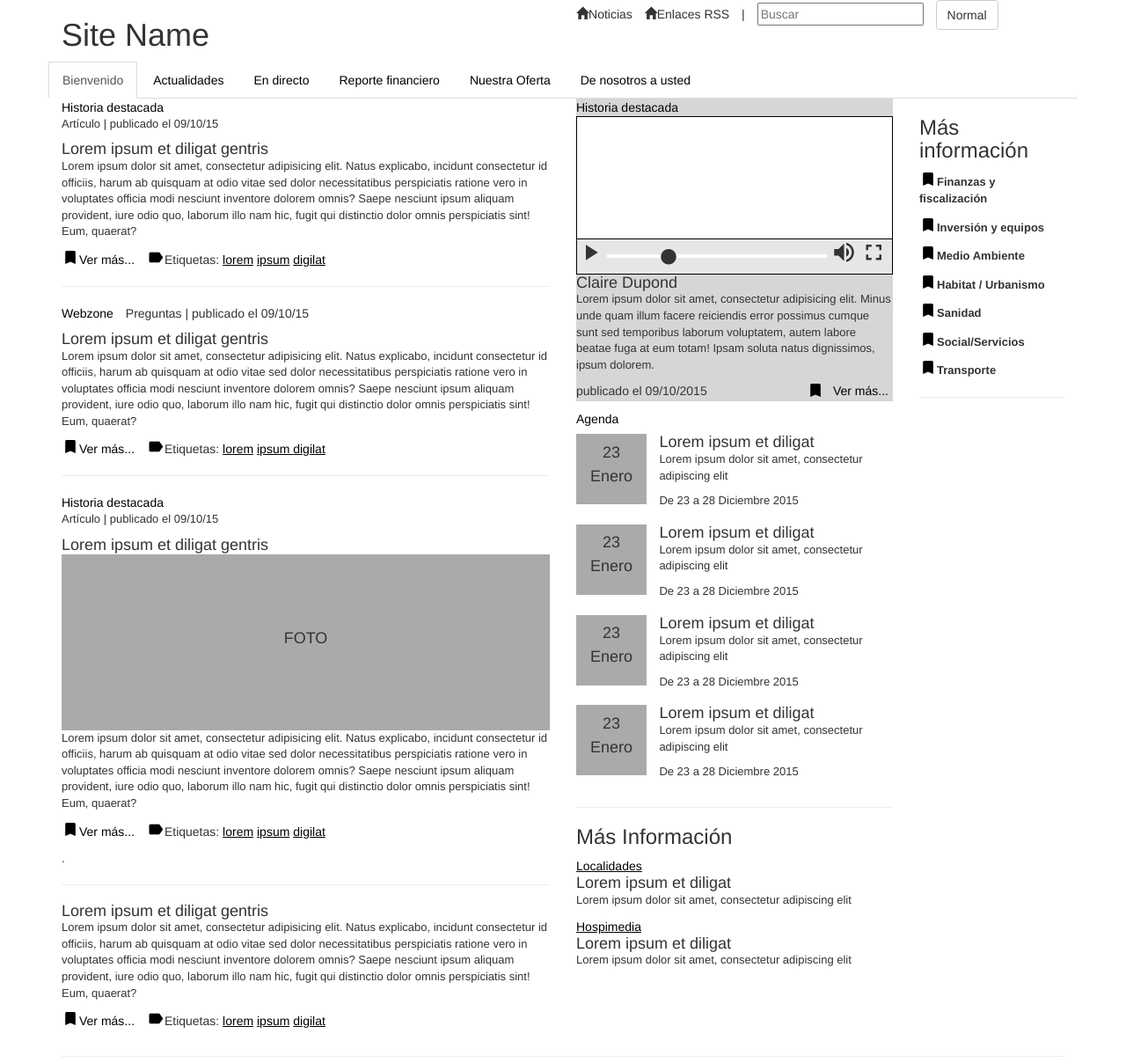
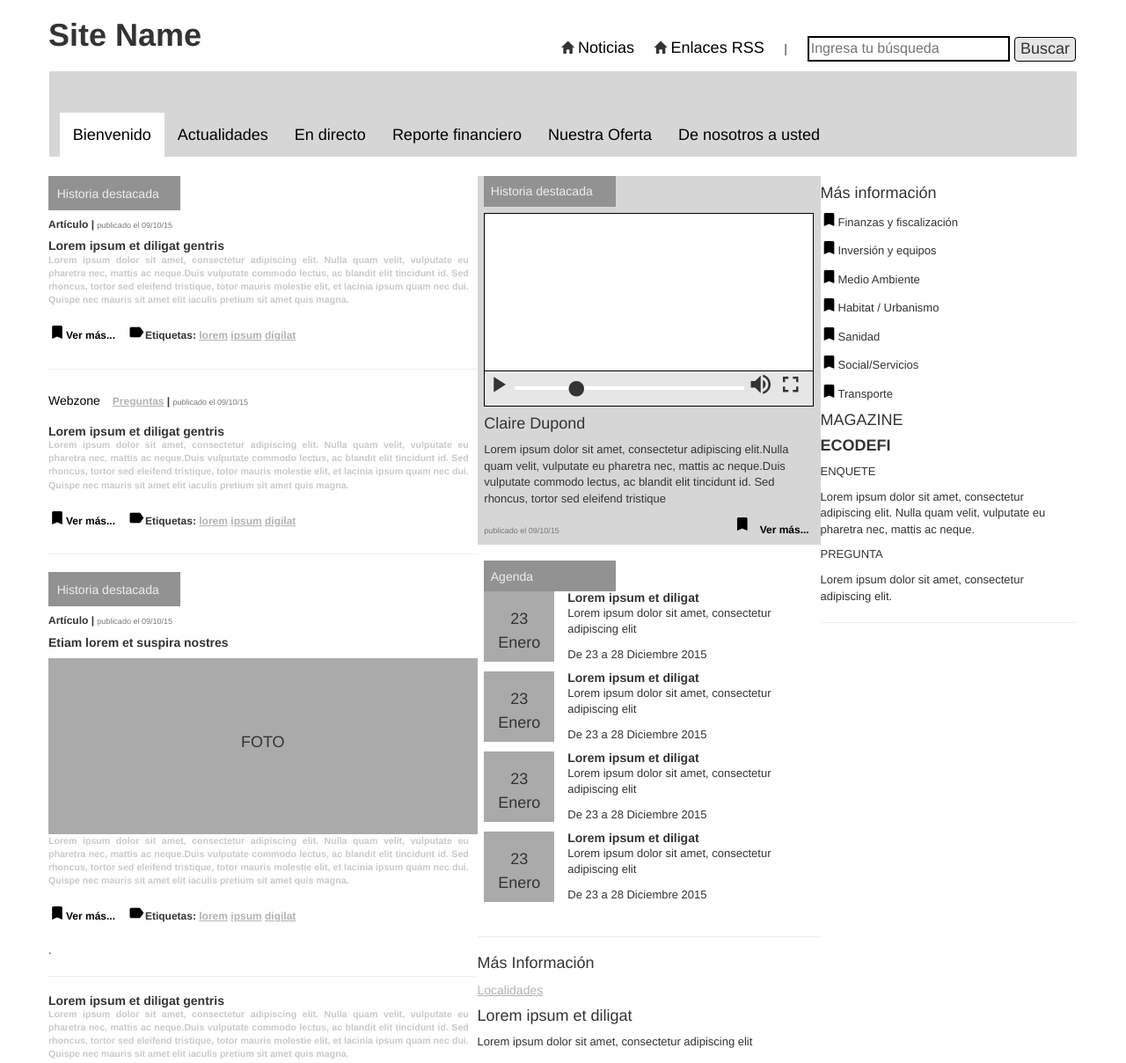
Before and after one commit to dsantisteban/Bootstrap-GridSystem, a plain HTML site: page index.html in a window 1280 px wide. Shown: the top 1208 px of the page at 88% size. Drawn offline with Linux system fonts and the light colour scheme.

Commit message:
Second Commit

```diff
--- a/css/main.css
+++ b/css/main.css
@@ -4,10 +4,61 @@ a:hover{
 	color:black;
 }
 a:hover{
-	font-weight: 600
+	font-weight: 600;
+	text-decoration: none;
+}
+.noticia{
+	padding-top:6%;
+}
+.noticia li a,
+.noticia li button,
+.navbar-inverse .navbar-collapse, .navbar-inverse .navbar-form {
+	font-size: 18px;
+}
+
+.noticia li {
+	padding-right: 2%;
+}
+.noticia li button{
+	border-color: black;
+	background-color: #E6E6E6;
+	padding:0 10%;
+}
+.noticia li input{
+	border: 2px black solid;
+	padding-left: 1%;
+	color:#D1D1D1;
+	font-size: 16px;
+	font-weight: 400;
+	width: 108%;
 }
 .nav-tabs>li>a {
     border-radius: 0px 0px 0 0;
+}
+.nav-tabs ul{
+	padding-left: 1%;
+}
+.navbar-inverse {
+    background-color: white;
+    border-color:white;
+}
+.navbar-collapse {
+    padding:0
+}
+.navegador{
+	background-color: #D6D6D6;
+	padding-top: 4%;
+}
+.navbar-inverse .navbar-nav>li>a {
+    color: black;
+}
+.navbar-inverse .navbar-collapse, .navbar-inverse .navbar-form {
+    border-color: white;
+}
+.navbar-inverse .navbar-nav>.active>a, .navbar-inverse .navbar-nav>.active>a:focus,
+.navbar-inverse .navbar-nav>.active>a:hover {
+    color:black;
+    background-color: white;
 }
 .foto{
 	width: 100%;
@@ -18,7 +69,7 @@ a:hover{
 	padding: 86px 0%;
 }
 .video{
-	height: 180px;
+	height: 220px;
 	width: 100%;
 	background-color: white;
 	border: 1px solid black;
@@ -71,8 +122,9 @@ span[class*="mdi-bookmark"] {
 .box h4 {
 	line-height: 1.5;
 }
-h4{
+h5{
 	margin:0;
+	font-weight: 600;
 }
 p{
 	font-size: 13px;
@@ -83,6 +135,40 @@ p{
 .more-ifm{
 	padding-right: 4%;
 }
-.agenda{
-	padding-top: 2%;
+.calendar{
+	padding: 2%;
 }
+
+[class*="col-"]{
+	padding: 0;
+}
+.col-md-2{
+	padding-left: 1%;
+}
+
+.box-history{
+	padding:2% 3% 2% 2%;
+	width: 150px;
+	background-color: #929292;
+	color:#EEEEEE;
+
+}
+.claire{
+	padding: 0% 2%;
+}
+.repeat1 p{
+	text-align: justify;
+	font-size: 10.6px;
+	color: #C9C9C9;
+	margin-right: 2%;
+	font-weight: bold;
+}
+.video {
+	margin-top: 2%;
+}
+h1,h2,h5,h6{
+	font-weight:800;
+}
+ins{
+	color:#B2B2B2;
+}
--- a/index.html
+++ b/index.html
@@ -5,9 +5,8 @@
   <title>Bootstrap: Grid System</title>
   <link rel="stylesheet" href="css/bootstrap.min.css">
   <link rel="stylesheet" href="css/main.css">
+  <link rel="stylesheet" href="css/queries.css">
   <link rel="stylesheet" href="css/materialdesignicons.min.css">
-
-
   <!-- HTML5 Shim and Respond.js Agrega soporte para elementos HTML5 y media quieries en IE8 -->
   <!-- ADVERTENCIA: Respond.js no soporta que ejecutes tu código via file:// -->
   <!--[if lt IE 9]>
@@ -19,21 +18,31 @@
    <!-- Inserta tu código aqui -->
    <div class="container">
     <div class="row">
-      <div class="col-md-6">
+      <div class="col-md-5 col-xs-5">
         <h1>Site Name</h1>
       </div>
-      <div class="col-md-6">
-        <ul class="list-inline">
-          <li><span class="glyphicon glyphicon-home"></span>Noticias </li>
-          <li><span class="glyphicon glyphicon-home"></span>Enlaces RSS</li>
-          <li>|</li>
-          <li><input type="text" placeholder="Buscar"></li>
-          <li><button type="button" class="btn btn-default">Normal</button></li>
+      <div class="col-md-7 col-xs-7">
+        <ul class="noticia list-inline text-right">
+          <li><span class="glyphicon glyphicon-home"></span><a href="#"> Noticias</a> </li>
+          <li><span class="glyphicon glyphicon-home"></span><a href="#"> Enlaces RSS</a></li>
+          <li class="hidden-xs hidden-sm">|</li>
+          <li class="hidden-xs hidden-sm"><input type="text" placeholder="Ingresa tu búsqueda"></li>
+          <li class="hidden-xs hidden-sm"><button type="button" class="btn btn-default">Buscar</button></li>
         </ul>
       </div>
     </div>
     <div class="row">
-      <ul class="nav nav-tabs">
+      <nav id="menu" class="navbar navbar-inverse">
+        <div class="navegador">
+          <div class="navbar-header">
+            <button type="button" class="navbar-toggle" data-toggle="collapse" data-target="#collapse">
+              <span class="icon-bar"></span>
+              <span class="icon-bar"></span>
+              <span class="icon-bar"></span>
+            </button>
+          </div>
+          <div class="nav-tabs collapse navbar-collapse" id="collapse">
+            <ul class="nav  navbar-nav navbar-left text-center">
               <li class="active"><a href="#">Bienvenido</a></li>
               <li><a href="#">Actualidades</a></li>
               <li><a href="#">En directo</a></li>
@@ -42,21 +51,24 @@
               <li><a href="#">De nosotros a usted</a></li>
             </ul>
           </div>
+        </div>
+      </nav>
+    </div>
     <div class="row">
-      <div class="col-md-6">
+      <div class="col-md-5 col-sm-7">
         <div class="article">
-          <a href="">Historia destacada</a>
-          <p>Artículo <span>|</span><span> publicado el 09/10/15</span></p>
+          <div class="box-history" href="">Historia destacada</div>
+          <h6>Artículo | <small>publicado el 09/10/15</small></h6>
           <div class="repeat1">
-            <h4>Lorem ipsum et diligat gentris</h4>
-            <p>Lorem ipsum dolor sit amet, consectetur adipisicing elit. Natus explicabo, incidunt consectetur id officiis, harum ab quisquam at odio vitae sed dolor necessitatibus perspiciatis ratione vero in voluptates officia modi nesciunt inventore dolorem omnis? Saepe nesciunt ipsum aliquam provident, iure odio quo, laborum illo nam hic, fugit qui distinctio dolor omnis perspiciatis sint! Eum, quaerat?</p>
+            <h5>Lorem ipsum et diligat gentris</h5>
+            <p>Lorem ipsum dolor sit amet, consectetur adipiscing elit. Nulla quam velit, vulputate eu pharetra nec, mattis ac neque.Duis vulputate commodo lectus, ac blandit  elit tincidunt id. Sed rhoncus, tortor sed eleifend tristique, totor mauris molestie elit, et lacinia ipsum quam nec dui. Quispe nec mauris sit amet elit iaculis pretium sit amet quis magna.</p>
             <div>
               <ul class="list-unstyled list-inline">
-                <li><span class="mdi mdi-bookmark"></span><a href="">Ver más...</a></li>
-                <li><span class="mdi mdi-label"></span>Etiquetas:
+                <li><h6><span class="mdi mdi-bookmark"></span><a href="">Ver más...</a></h6></li>
+                <li><h6><span class="mdi mdi-label"></span>Etiquetas:
                   <a href=""><ins>lorem</ins></a>
                   <a href=""><ins>ipsum</ins> </a>
-                  <a href=""><ins>digilat</ins></a>
+                  <a href=""><ins>digilat</ins></a></h6>
                 </li>
               </ul>
             </div>
@@ -66,40 +78,42 @@
         <div class="article">
           <ul class="list-unstyled list-inline">
             <li><a href="#">Webzone</a></li>
-            <li>Preguntas | publicado el 09/10/15</li>
+            <li><h6><ins>Preguntas</ins> | <small>publicado el 09/10/15</small></h6></li>
           </ul>
           <div class="repeat1">
-            <h4>Lorem ipsum et diligat gentris</h4>
-            <p>Lorem ipsum dolor sit amet, consectetur adipisicing elit. Natus explicabo, incidunt consectetur id officiis, harum ab quisquam at odio vitae sed dolor necessitatibus perspiciatis ratione vero in voluptates officia modi nesciunt inventore dolorem omnis? Saepe nesciunt ipsum aliquam provident, iure odio quo, laborum illo nam hic, fugit qui distinctio dolor omnis perspiciatis sint! Eum, quaerat?</p>
+            <h5>Lorem ipsum et diligat gentris</h5>
+            <p>Lorem ipsum dolor sit amet, consectetur adipiscing elit. Nulla quam velit, vulputate eu pharetra nec, mattis ac neque.Duis vulputate commodo lectus, ac blandit  elit tincidunt id. Sed rhoncus, tortor sed eleifend tristique, totor mauris molestie elit, et lacinia ipsum quam nec dui. Quispe nec mauris sit amet elit iaculis pretium sit amet quis magna.</p>
             <div>
               <ul class="list-unstyled list-inline">
-                <li><span class="mdi mdi-bookmark"></span><a href="">Ver más...</a></li>
-                <li><span class="mdi mdi-label"></span>Etiquetas:
+                <li><h6><span class="mdi mdi-bookmark"></span><a href="">Ver más...</a></h6></li>
+                <li><h6><span class="mdi mdi-label"></span>Etiquetas:
                   <a href=""><ins>lorem</ins></a>
-                  <a href=""><ins>ipsum </ins></a>
-                  <a href=""><ins>digilat</ins></a>
+                  <a href=""><ins>ipsum</ins> </a>
+                  <a href=""><ins>digilat</ins></a></h6>
                 </li>
               </ul>
             </div>
           </div>
         </div>
+        <hr>
+
         <div class="article">
-        <hr>
-          <a href="">Historia destacada</a>
-          <p>Artículo <span>|</span><span> publicado el 09/10/15</span></p>
+
+          <div class="box-history" href="">Historia destacada</div>
+          <h6>Artículo | <small>publicado el 09/10/15</small></h6>
           <div class="repeat1">
-            <h4>Lorem ipsum et diligat gentris</h4>
+            <h5>Etiam lorem et suspira nostres</h5>
             <div class="foto text-center">
               <h4>FOTO</h4>
             </div>
-            <p>Lorem ipsum dolor sit amet, consectetur adipisicing elit. Natus explicabo, incidunt consectetur id officiis, harum ab quisquam at odio vitae sed dolor necessitatibus perspiciatis ratione vero in voluptates officia modi nesciunt inventore dolorem omnis? Saepe nesciunt ipsum aliquam provident, iure odio quo, laborum illo nam hic, fugit qui distinctio dolor omnis perspiciatis sint! Eum, quaerat?</p>
+            <p>Lorem ipsum dolor sit amet, consectetur adipiscing elit. Nulla quam velit, vulputate eu pharetra nec, mattis ac neque.Duis vulputate commodo lectus, ac blandit  elit tincidunt id. Sed rhoncus, tortor sed eleifend tristique, totor mauris molestie elit, et lacinia ipsum quam nec dui. Quispe nec mauris sit amet elit iaculis pretium sit amet quis magna.</p>
             <div>
               <ul class="list-unstyled list-inline">
-                <li><span class="mdi mdi-bookmark"></span><a href="">Ver más...</a></li>
-                <li><span class="mdi mdi-label"></span>Etiquetas:
+                <li><h6><span class="mdi mdi-bookmark"></span><a href="">Ver más...</a></h6></li>
+                <li><h6><span class="mdi mdi-label"></span>Etiquetas:
                   <a href=""><ins>lorem</ins></a>
                   <a href=""><ins>ipsum</ins> </a>
-                  <a href=""><ins>digilat</ins></a>
+                  <a href=""><ins>digilat</ins></a></h6>
                 </li>
               </ul>
             </div>.
@@ -107,25 +121,25 @@
         </div>
         <hr>
         <div class="repeat1">
-          <h4>Lorem ipsum et diligat gentris</h4>
-          <p>Lorem ipsum dolor sit amet, consectetur adipisicing elit. Natus explicabo, incidunt consectetur id officiis, harum ab quisquam at odio vitae sed dolor necessitatibus perspiciatis ratione vero in voluptates officia modi nesciunt inventore dolorem omnis? Saepe nesciunt ipsum aliquam provident, iure odio quo, laborum illo nam hic, fugit qui distinctio dolor omnis perspiciatis sint! Eum, quaerat?</p>
+          <h5>Lorem ipsum et diligat gentris</h5>
+          <p>Lorem ipsum dolor sit amet, consectetur adipiscing elit. Nulla quam velit, vulputate eu pharetra nec, mattis ac neque.Duis vulputate commodo lectus, ac blandit  elit tincidunt id. Sed rhoncus, tortor sed eleifend tristique, totor mauris molestie elit, et lacinia ipsum quam nec dui. Quispe nec mauris sit amet elit iaculis pretium sit amet quis magna.</p>
           <div>
               <ul class="list-unstyled list-inline">
-              <li><span class="mdi mdi-bookmark"></span><a href="">Ver más...</a></li>
-              <li><span class="mdi mdi-label"></span>Etiquetas:
+                <li><h6><span class="mdi mdi-bookmark"></span><a href="">Ver más...</a></h6></li>
+                <li><h6><span class="mdi mdi-label"></span>Etiquetas:
                   <a href=""><ins>lorem</ins></a>
                   <a href=""><ins>ipsum</ins> </a>
-                <a href=""><ins>digilat</ins></a>
+                  <a href=""><ins>digilat</ins></a></h6>
                 </li>
               </ul>
           </div>
         </div>
       </div>
-      <div class="col-md-4">
+      <div class="col-md-4 col-sm-5">
         <div class="claire">
-          <div>
-            <a href="">Historia destacada</a>
-          </div>
+
+            <div class="box-history" href="">Historia destacada</div>
+
           <div class="video ">
             <div class="played">
               <div>
@@ -145,21 +159,21 @@
             </div>
           </div>
           <h4>Claire Dupond</h4>
-          <p>Lorem ipsum dolor sit amet, consectetur adipisicing elit. Minus unde quam illum facere reiciendis error possimus cumque sunt sed temporibus laborum voluptatem, autem labore beatae fuga at eum totam! Ipsam soluta natus dignissimos, ipsum dolorem.</p>
+          <p>Lorem ipsum dolor sit amet, consectetur adipiscing elit.Nulla quam velit, vulputate eu pharetra nec, mattis ac neque.Duis vulputate commodo lectus, ac blandit  elit tincidunt id. Sed rhoncus, tortor sed eleifend tristique</p>
           <ul class="list-unstyled list-inline clearfix">
-            <li class="pull-left"> publicado el 09/10/2015</li>
-            <li class="pull-right"> <a href="">Ver más...</a> </li>
-            <li class="pull-right"><span class="mdi mdi-bookmark"></span></li>
+            <li class="pull-left"><h6><small>publicado el 09/10/15</small></h6></li>
+            <li class="pull-right"> <a href=""> <h6>Ver más...</h6></a> </li>
+            <li class="pull-right"><span class="mdi mdi-bookmark"></li>
           </ul>
         </div>
         <div class="calendar">
-          <a href=" ">Agenda</a>
+          <div class="box-history">Agenda</div>
           <div class="agenda clearfix">
             <div class="pull-left box text-center">
               <h4> 23 Enero</h4>
             </div>
             <div class="fecha over-hidden">
-              <h4>Lorem ipsum et diligat</h4>
+              <h5>Lorem ipsum et diligat</h5>
               <p>Lorem ipsum dolor sit amet, consectetur adipiscing elit</p>
               <p>De 23 a 28 Diciembre 2015</p>
             </div>
@@ -169,7 +183,7 @@
               <h4> 23 Enero</h4>
             </div>
             <div class="fecha over-hidden">
-              <h4>Lorem ipsum et diligat</h4>
+              <h5>Lorem ipsum et diligat</h5>
               <p>Lorem ipsum dolor sit amet, consectetur adipiscing elit</p>
               <p>De 23 a 28 Diciembre 2015</p>
             </div>
@@ -179,7 +193,7 @@
               <h4> 23 Enero</h4>
             </div>
             <div class="fecha over-hidden">
-              <h4>Lorem ipsum et diligat</h4>
+              <h5>Lorem ipsum et diligat</h5>
               <p>Lorem ipsum dolor sit amet, consectetur adipiscing elit</p>
               <p>De 23 a 28 Diciembre 2015</p>
             </div>
@@ -189,7 +203,7 @@
               <h4> 23 Enero</h4>
             </div>
             <div class="fecha over-hidden">
-              <h4>Lorem ipsum et diligat</h4>
+              <h5>Lorem ipsum et diligat</h5>
               <p>Lorem ipsum dolor sit amet, consectetur adipiscing elit</p>
               <p>De 23 a 28 Diciembre 2015</p>
             </div>
@@ -197,7 +211,7 @@
         </div>
         <hr>
         <div class="information">
-          <h3>Más Información</h3>
+          <h4>Más Información</h4>
           <a href=" "><ins>Localidades</ins></a>
           <h4>Lorem ipsum et diligat</h4>
           <p>Lorem ipsum dolor sit amet, consectetur adipiscing elit</p>
@@ -206,16 +220,24 @@
           <p>Lorem ipsum dolor sit amet, consectetur adipiscing elit</p>
         </div>
       </div>
-      <div class="col-md-2">
+      <div class="col-md-3 sm-hiddem">
         <div class="more-ifm">
-          <h3>Más información</h3>
-          <p><span class="mdi mdi-bookmark"></span><strong>Finanzas y fiscalización</strong></p>
-          <p><span class="mdi mdi-bookmark"></span><strong>Inversión y equipos</strong></p>
-          <p><span class="mdi mdi-bookmark"></span><strong>Medio Ambiente</strong></p>
-          <p><span class="mdi mdi-bookmark"></span><strong>Habitat / Urbanismo</strong></p>
-          <p><span class="mdi mdi-bookmark"></span><strong>Sanidad</strong></p>
-          <p><span class="mdi mdi-bookmark"></span><strong>Social/Servicios</strong></p>
-          <p><span class="mdi mdi-bookmark"></span><strong>Transporte</strong></p>
+          <h4>Más información</h4>
+          <p><span class="mdi mdi-bookmark"></span>Finanzas y fiscalización</p>
+          <p><span class="mdi mdi-bookmark"></span>Inversión y equipos</p>
+          <p><span class="mdi mdi-bookmark"></span>Medio Ambiente</p>
+          <p><span class="mdi mdi-bookmark"></span>Habitat / Urbanismo</p>
+          <p><span class="mdi mdi-bookmark"></span>Sanidad</p>
+          <p><span class="mdi mdi-bookmark"></span>Social/Servicios</p>
+          <p><span class="mdi mdi-bookmark"></span>Transporte</p>
+        </div>
+        <div class="magazine">
+          <h4>MAGAZINE</h4>
+          <h4><strong>ECODEFI</strong></h4>
+          <p>ENQUETE</p>
+          <p>Lorem ipsum dolor sit amet, consectetur adipiscing elit. Nulla quam velit, vulputate eu pharetra nec, mattis ac neque.</p>
+          <p>PREGUNTA</p>
+          <p>Lorem ipsum dolor sit amet, consectetur adipiscing elit.</p>
         </div>
         <hr>
       </div>
@@ -224,39 +246,39 @@
     <div class="row">
       <div class="more-ifm pull-left">
         <h3>Rubros</h3>
-        <p><span class="mdi mdi-bookmark"></span><strong>Actualidades</strong></p>
-        <p><span class="mdi mdi-bookmark"></span><strong>En directo</strong></p>
-        <p><span class="mdi mdi-bookmark"></span><strong>Reporte Financiero</strong></p>
-        <p><span class="mdi mdi-bookmark"></span><strong>Nuestra oferta</strong></p>
-        <p><span class="mdi mdi-bookmark"></span><strong>De Nosotros a ustedes</strong></p>
+        <p><span class="mdi mdi-bookmark"></span>Actualidades</p>
+        <p><span class="mdi mdi-bookmark"></span>En directo</p>
+        <p><span class="mdi mdi-bookmark"></span>Reporte Financiero</p>
+        <p><span class="mdi mdi-bookmark"></span>Nuestra oferta</p>
+        <p><span class="mdi mdi-bookmark"></span>De Nosotros a ustedes</p>
       </div>
-      <div class="more-ifm pull-left">
+      <div class="more-ifm pull-left hidden">
         <h3>Expertise</h3>
-        <p><span class="mdi mdi-bookmark"></span><strong>Finanzas y fiscalización</strong></p>
-        <p><span class="mdi mdi-bookmark"></span><strong>Inversión y equipos</strong></p>
-        <p><span class="mdi mdi-bookmark"></span><strong>Medio Ambiente</strong></p>
-        <p><span class="mdi mdi-bookmark"></span><strong>Habitat / Urbanismo</strong></p>
-        <p><span class="mdi mdi-bookmark"></span><strong>Sanidad</strong></p>
-        <p><span class="mdi mdi-bookmark"></span><strong>Social/Servicios</strong></p>
-        <p><span class="mdi mdi-bookmark"></span><strong>Transporte</strong></p>
+        <p><span class="mdi mdi-bookmark"></span>Finanzas y fiscalización</p>
+        <p><span class="mdi mdi-bookmark"></span>Inversión y equipos</p>
+        <p><span class="mdi mdi-bookmark"></span>Medio Ambiente</p>
+        <p><span class="mdi mdi-bookmark"></span>Habitat / Urbanismo</p>
+        <p><span class="mdi mdi-bookmark"></span>Sanidad</p>
+        <p><span class="mdi mdi-bookmark"></span>Social/Servicios</p>
+        <p><span class="mdi mdi-bookmark"></span>Transporte</p>
       </div>
       <div class="more-ifm pull-left">
         <h3>Suscripción</h3>
-        <p><span class="mdi mdi-bookmark"></span><strong>Todo el flujo</strong></p>
-        <p><span class="mdi mdi-bookmark"></span><strong>Flujo RSS para expertos</strong></p>
-        <p><span class="mdi mdi-bookmark"></span><strong>Noticias</strong></p>
+        <p><span class="mdi mdi-bookmark"></span>Todo el flujo</p>
+        <p><span class="mdi mdi-bookmark"></span>Flujo RSS para expertos</p>
+        <p><span class="mdi mdi-bookmark"></span>Noticias</p>
       </div>
       <div class="more-ifm pull-left">
         <h3>Nosotros</h3>
-        <p><span class="mdi mdi-bookmark"></span><strong>¿Quiénes somos?</strong></p>
-        <p><span class="mdi mdi-bookmark"></span><strong>Plan del sitio</strong></p>
-        <p><span class="mdi mdi-bookmark"></span><strong>Información legal</strong></p>
+        <p><span class="mdi mdi-bookmark"></span>¿Quiénes somos?</p>
+        <p><span class="mdi mdi-bookmark"></span>Plan del sitio</p>
+        <p><span class="mdi mdi-bookmark"></span>Información legal</p>
       </div>
       <div class="more-ifm pull-left">
         <h3>Contacto</h3>
-        <p><span class="mdi mdi-bookmark"></span><strong>Contáctanos</strong></p>
-        <p><span class="mdi mdi-bookmark"></span><strong>FAQ</strong></p>
-        <p><span class="mdi mdi-bookmark"></span><strong>Haga sus preguntas</strong></p>
+        <p><span class="mdi mdi-bookmark"></span>Contáctanos</p>
+        <p><span class="mdi mdi-bookmark"></span>FAQ</p>
+        <p><span class="mdi mdi-bookmark"></span>Haga sus preguntas</p>
       </div>
     </div>
   </div>
```
Also changed, not shown: css/queries.css (added, +13 -0 lines). Lines whose indentation alone changed are shown as unchanged.
